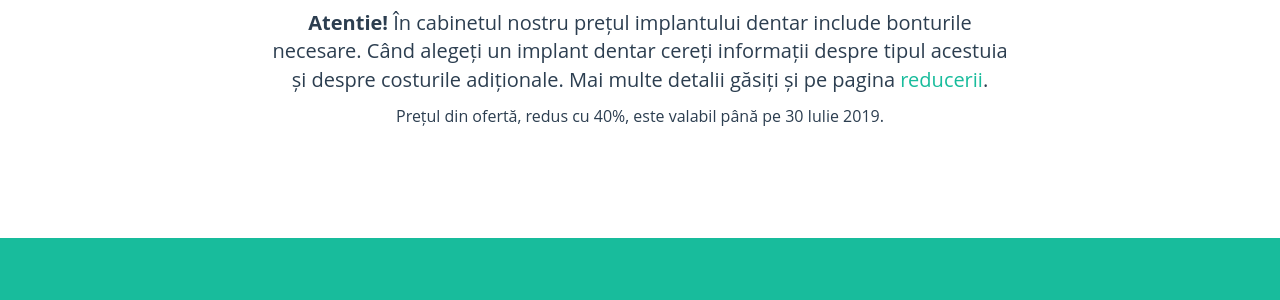
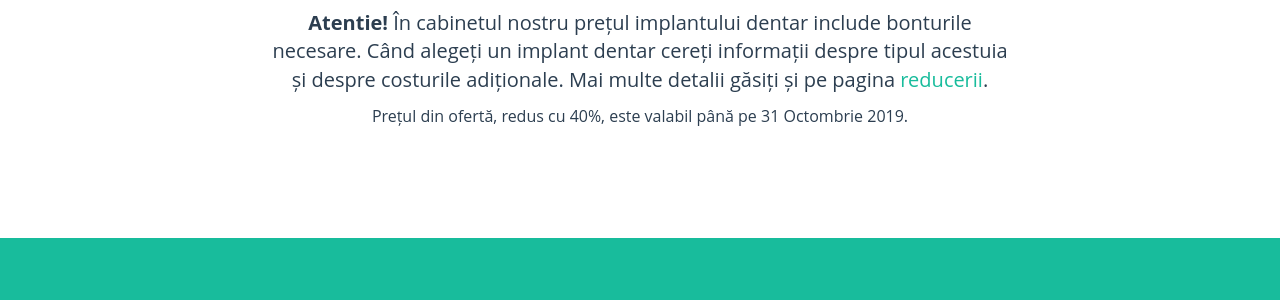
Before and after one commit to littledentgopo/offerdent, a Jekyll site: the page built from index.html, in a window 1280 px wide and 900 px high, scrolled down 1364 px. Shown: the part 155-455 px from the top of the window. Built offline with Jekyll 4.4.1, drawn with Linux system fonts in a browser that asks for light colours; comment, search, counter and statistics services are not loaded.

Commit message:
update expiry

```diff
--- a/_config.yml
+++ b/_config.yml
@@ -28,7 +28,7 @@ contact:
 
 
 offer:
-    expirydate: 30 Iulie 2019
+    expirydate: 31 Octombrie 2019
     extramonth: Septembrie 2018
 
 
```
